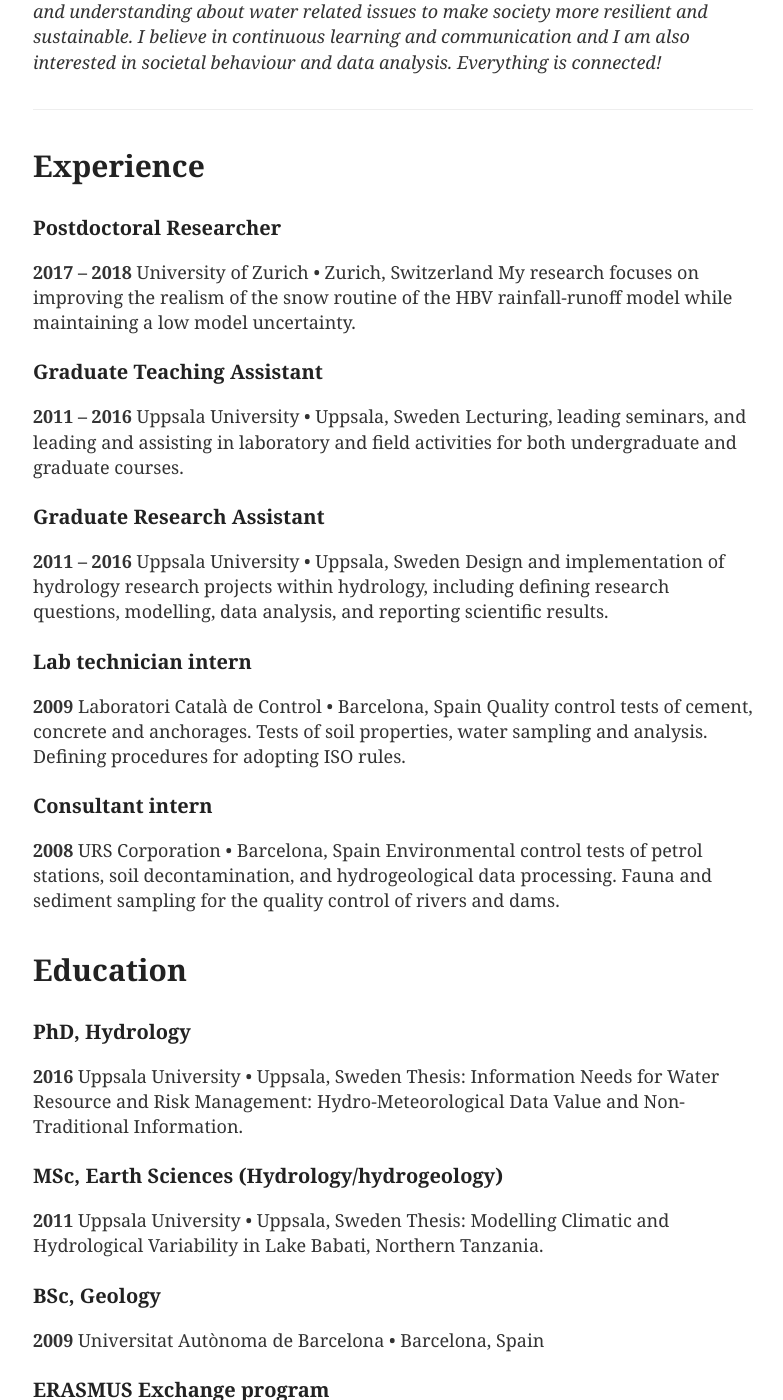
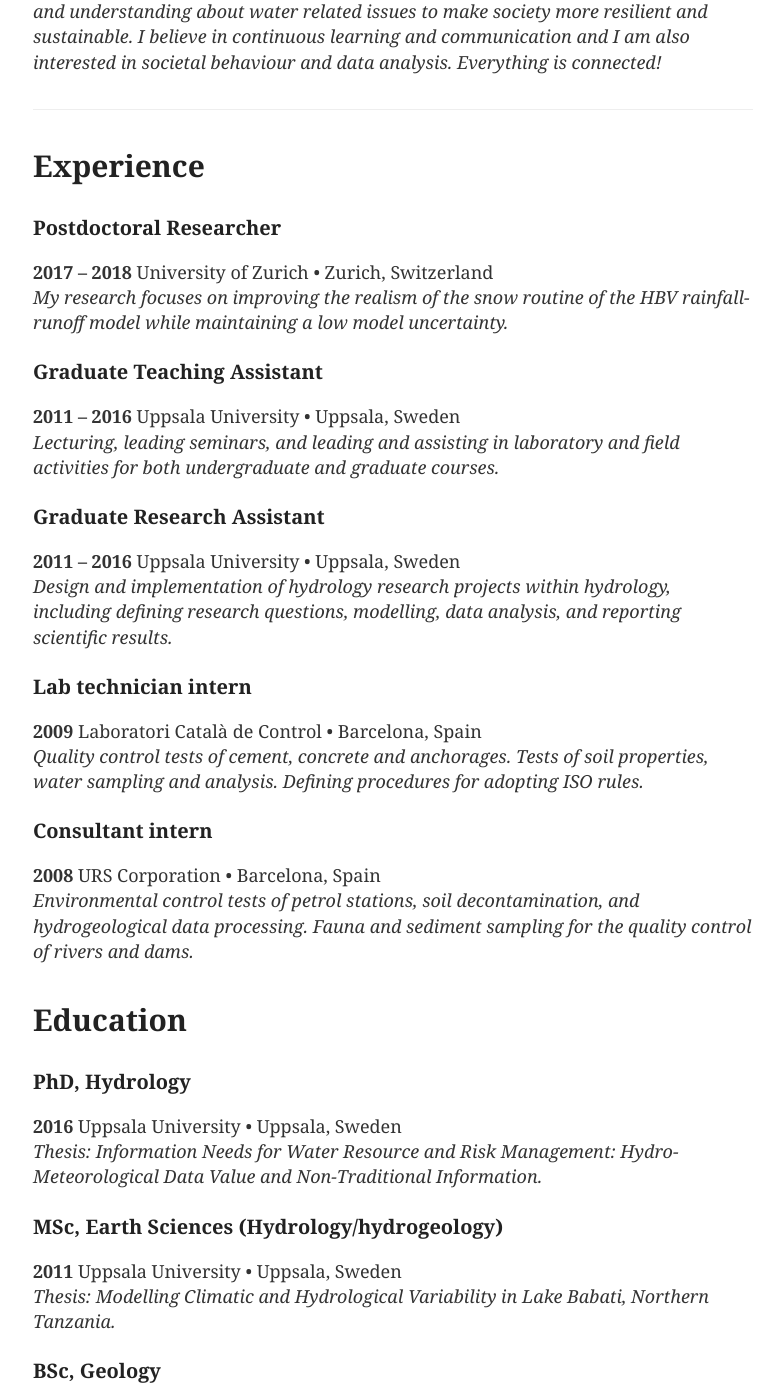
Before and after one commit to GironsLopez/GironsLopez.github.io, a Jekyll site: the page built from cv/index.md, in a window 1280 px wide and 1400 px high, scrolled down 568 px. Shown: the whole window, without its empty margins (247-1030 px from the left). Built offline with Jekyll 4.4.1, drawn with Linux system fonts in a browser that asks for light colours; some of the changed lines change nothing that is shown.

Commit message:
Correct font type and spacing in Experience and Education sections

```diff
--- a/cv/index.md
+++ b/cv/index.md
@@ -18,34 +18,34 @@
 
 ### Postdoctoral Researcher
 **2017 -- 2018** University of Zurich • Zurich, Switzerland
-My research focuses on improving the realism of the snow routine of the HBV rainfall-runoff model while maintaining a low model uncertainty.
+*My research focuses on improving the realism of the snow routine of the HBV rainfall-runoff model while maintaining a low model uncertainty.*
 
 ### Graduate Teaching Assistant
 **2011 -- 2016** Uppsala University • Uppsala, Sweden
-Lecturing, leading seminars, and leading and assisting in laboratory and field activities for both undergraduate and graduate courses.
+*Lecturing, leading seminars, and leading and assisting in laboratory and field activities for both undergraduate and graduate courses.*
 
 ### Graduate Research Assistant
 **2011 -- 2016** Uppsala University • Uppsala, Sweden
-Design and implementation of hydrology research projects within hydrology, including defining research questions, modelling, data analysis, and reporting scientific results.
+*Design and implementation of hydrology research projects within hydrology, including defining research questions, modelling, data analysis, and reporting scientific results.*
 
 ### Lab technician intern
 **2009** Laboratori Català de Control • Barcelona, Spain
-Quality control tests of cement, concrete and anchorages. Tests of soil properties, water sampling and analysis. Defining procedures for adopting ISO rules.
+*Quality control tests of cement, concrete and anchorages. Tests of soil properties, water sampling and analysis. Defining procedures for adopting ISO rules.*
 
 ### Consultant intern
 **2008** URS Corporation • Barcelona, Spain
-Environmental control tests of petrol stations, soil decontamination, and hydrogeological data processing. Fauna and sediment sampling for the quality
-control of rivers and dams.
+*Environmental control tests of petrol stations, soil decontamination, and hydrogeological data processing. Fauna and sediment sampling for the quality
+control of rivers and dams.*
 
 # Education
 
 ### PhD, Hydrology
 **2016** Uppsala University • Uppsala, Sweden
-Thesis: Information Needs for Water Resource and Risk Management: Hydro-Meteorological Data Value and Non-Traditional Information.
+*Thesis: Information Needs for Water Resource and Risk Management: Hydro-Meteorological Data Value and Non-Traditional Information.*
 
 ### MSc, Earth Sciences (Hydrology/hydrogeology)
 **2011** Uppsala University • Uppsala, Sweden
-Thesis: Modelling Climatic and Hydrological Variability in Lake Babati, Northern Tanzania.
+*Thesis: Modelling Climatic and Hydrological Variability in Lake Babati, Northern Tanzania.*
 
 ### BSc, Geology
 **2009** Universitat Autònoma de Barcelona • Barcelona, Spain
```
